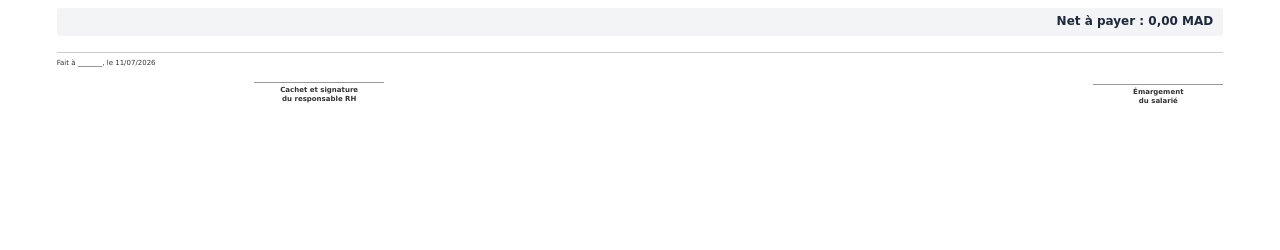
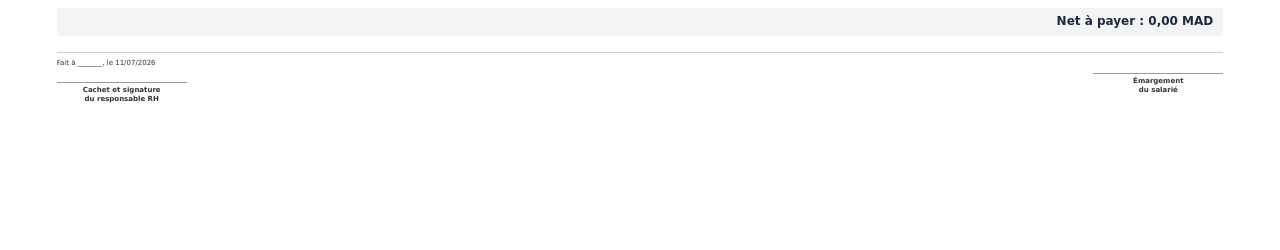
Before and after one commit to DevopsAbdel/paie-me, a PHP site: page /paie-me/views/bulletins/pdf.php in a window 1280 px wide. Shown: the part 140-390 px from the top of the page. Run offline with PHP 8.4, Linux system fonts and the light colour scheme; the template is opened without the code that fills it, so the values that code supplies are empty.

Commit message:
fix: footer PDF — cachet RH extrême gauche, émargement salarié extrême droite

```diff
--- a/views/bulletins/pdf.php
+++ b/views/bulletins/pdf.php
@@ -194,16 +194,15 @@ $taux = [
     <div class="net"><?= htmlspecialchars($netLabel) ?> : <?= number_format($b['net_a_payer'], 2, ',', ' ') ?> MAD</div>
 
     <div style="margin-top:16px; display:flex; justify-content:space-between; align-items:flex-start; font-size:7px; color:#333; padding-top:6px; border-top:0.5px solid #ccc;">
-        <div style="width:45%;">
+        <div>
             <p style="margin:0 0 2px 0;">Fait à <?= htmlspecialchars($b['ville'] ?? '_______') ?>, le <?= date('d/m/Y') ?></p>
             <div style="margin-top:14px; text-align:center;">
                 <div style="border-bottom:0.5px solid #999; width:130px; margin:0 auto 3px;"></div>
                 <strong>Cachet et signature<br>du responsable RH</strong>
             </div>
         </div>
-        <div style="width:45%; text-align:right;">
-            <p style="margin:0 0 2px 0;">&nbsp;</p>
-            <div style="margin-top:14px; text-align:center; float:right;">
+        <div style="text-align:right;">
+            <div style="margin-top:14px; text-align:center;">
                 <div style="border-bottom:0.5px solid #999; width:130px; margin:0 auto 3px;"></div>
                 <strong>Émargement<br>du salarié</strong>
             </div>
```
